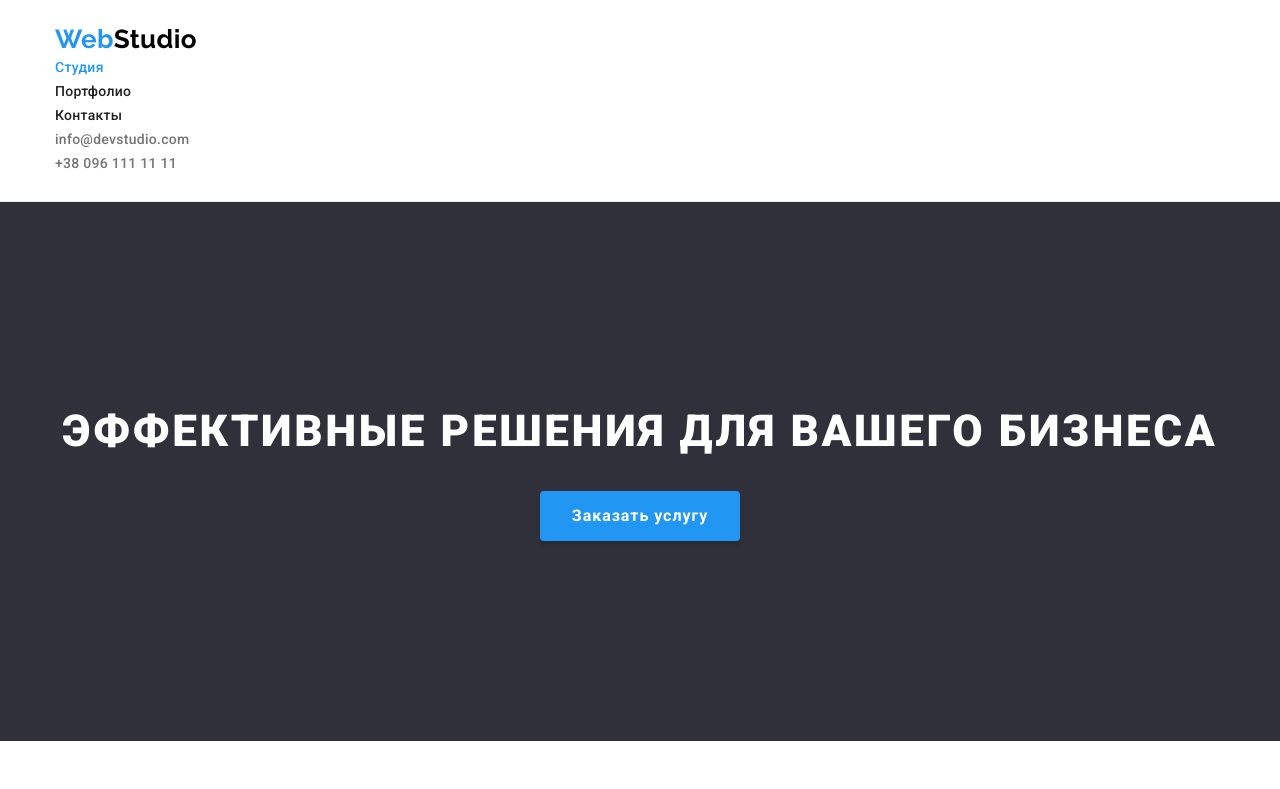
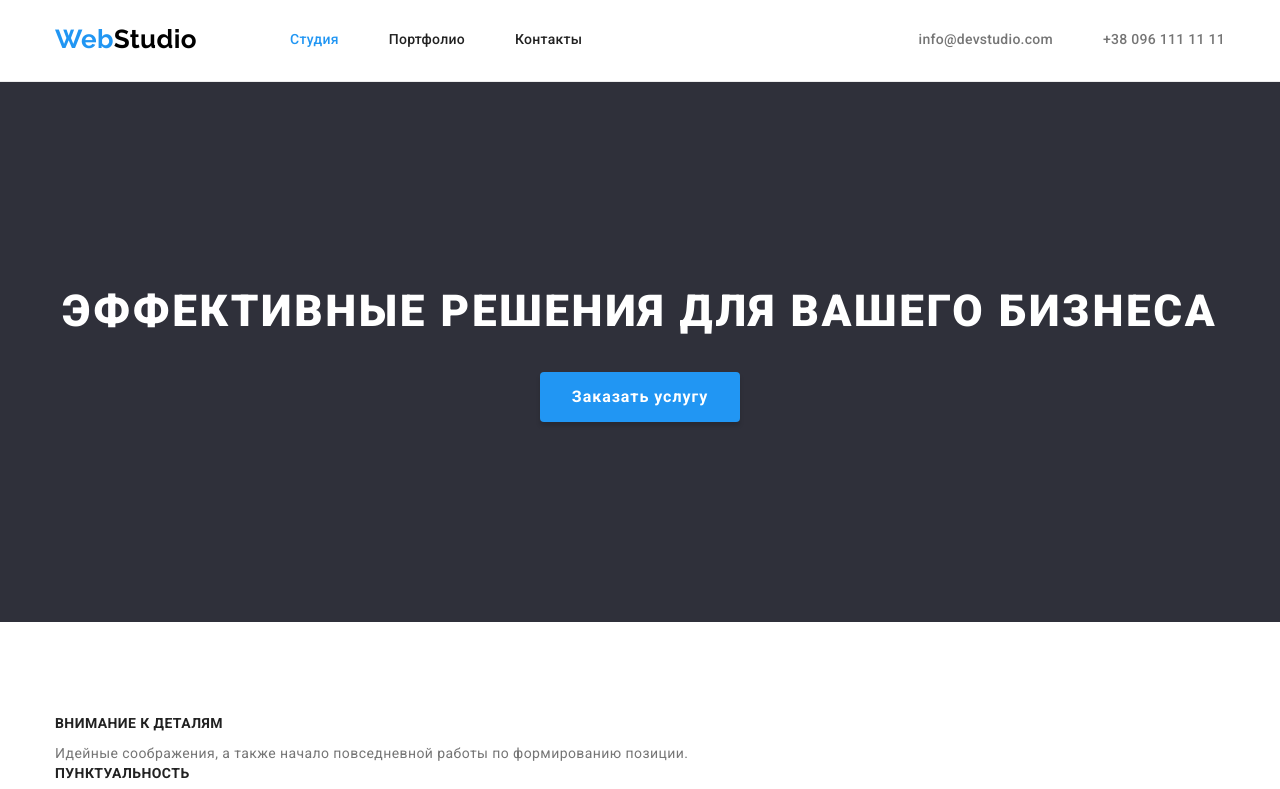
Before and after one commit to 1ntheg2ur1/goit-markup-hw-03, a plain HTML site: page index.html in a window 1280 px wide. Shown: the top 789 px of the page. Drawn offline with nearby package versions, Linux system fonts and the light colour scheme.

Commit message:
header with flex

```diff
--- a/css/styles.css
+++ b/css/styles.css
@@ -7,6 +7,18 @@
   --main-font: 'Roboto';
   --secondary-font: 'Raleway';
   --main-font-weight: 400;
+}
+
+/* Відключення стандартної стилізації списків та посилань */
+
+.list {
+  list-style: none;
+  margin: 0;
+  padding-left: 0;
+}
+
+.link {
+  text-decoration: none;
 }
 
 /* Загальні властивості сторінки */
@@ -50,7 +62,7 @@ body {
 .header {
   padding-top: 24px;
   padding-bottom: 25px;
-  border-bottom: 1px solid #ECECEC;
+  border-bottom: 1px solid #ececec;
 }
 
 .header-item,
@@ -65,6 +77,31 @@ body {
 .header-number,
 .header-email {
   color: var(--main-text-color);
+}
+
+.header-flex {
+  display: flex;
+  align-items: center;
+}
+
+.nav {
+  display: flex;
+  align-items: center;
+}
+
+.list-flex,
+.list-contacts {
+  display: flex;
+  margin-left: 93px;
+  /* outline: 2px solid tomato; */
+}
+
+.list-contacts {
+  margin-left: auto;
+}
+
+.item-flex:not(:last-child) {
+  margin-right: 50px;
 }
 
 /* Блок-герой */
@@ -243,19 +280,7 @@ body {
   color: var(--main-color);
   background-color: var(--logo-part-color);
   box-shadow: 0px 3px 1px rgba(0, 0, 0, 0.1), 0px 1px 2px rgba(0, 0, 0, 0.08),
-      0px 2px 2px rgba(0, 0, 0, 0.12);
-}
-
-/* Відключення стандартної стилізації списків та посилань */
-
-.list {
-  list-style: none;
-  margin: 0;
-  padding-left: 0;
-}
-
-.link {
-  text-decoration: none;
+    0px 2px 2px rgba(0, 0, 0, 0.12);
 }
 
 /* Поточна сторінка */
@@ -301,9 +326,9 @@ body {
 
 .item-padding {
   padding: 20px 24px;
-  border-left: 1px solid #EEEEEE;
-  border-right: 1px solid #EEEEEE;
-  border-bottom: 1px solid #EEEEEE;
+  border-left: 1px solid #eeeeee;
+  border-right: 1px solid #eeeeee;
+  border-bottom: 1px solid #eeeeee;
   width: 370px;
 }
 
--- a/index.html
+++ b/index.html
@@ -21,28 +21,30 @@
   <body>
     <!--Head with navigation-->
     <header class="header">
-      <div class="container">
-        <nav>
+      <div class="container header-flex">
+        <nav class="nav">
           <a class="link" href="./index.html"
             ><span class="logo-first-part">Web</span><span class="logo-second-part">Studio</span></a
           >
-          <ul class="list">
-            <li>
+          <ul class="list list-flex">
+            <li class="item-flex">
               <a class="current link header-item" href="./index.html">Студия</a>
             </li>
-            <li>
+            <li class="item-flex">
               <a class="header-item link" href="./portfolio.html">Портфолио</a>
             </li>
-            <li>
+            <li class="item-flex">
               <a class="header-item link" href="#contacts">Контакты</a>
             </li>
           </ul>
         </nav>
-        <ul class="list">
-          <li>
+        <ul class="list list-contacts">
+          <li class="item-flex">
             <a class="header-email link" href="mailto:info@devstudio.com">info@devstudio.com</a>
           </li>
-          <li><a class="header-number link" href="tel:380961111111">+38 096 111 11 11</a></li>
+          <li class="item-flex">
+            <a class="header-number link" href="tel:380961111111">+38 096 111 11 11</a>
+          </li>
         </ul>
       </div>
     </header>
```
